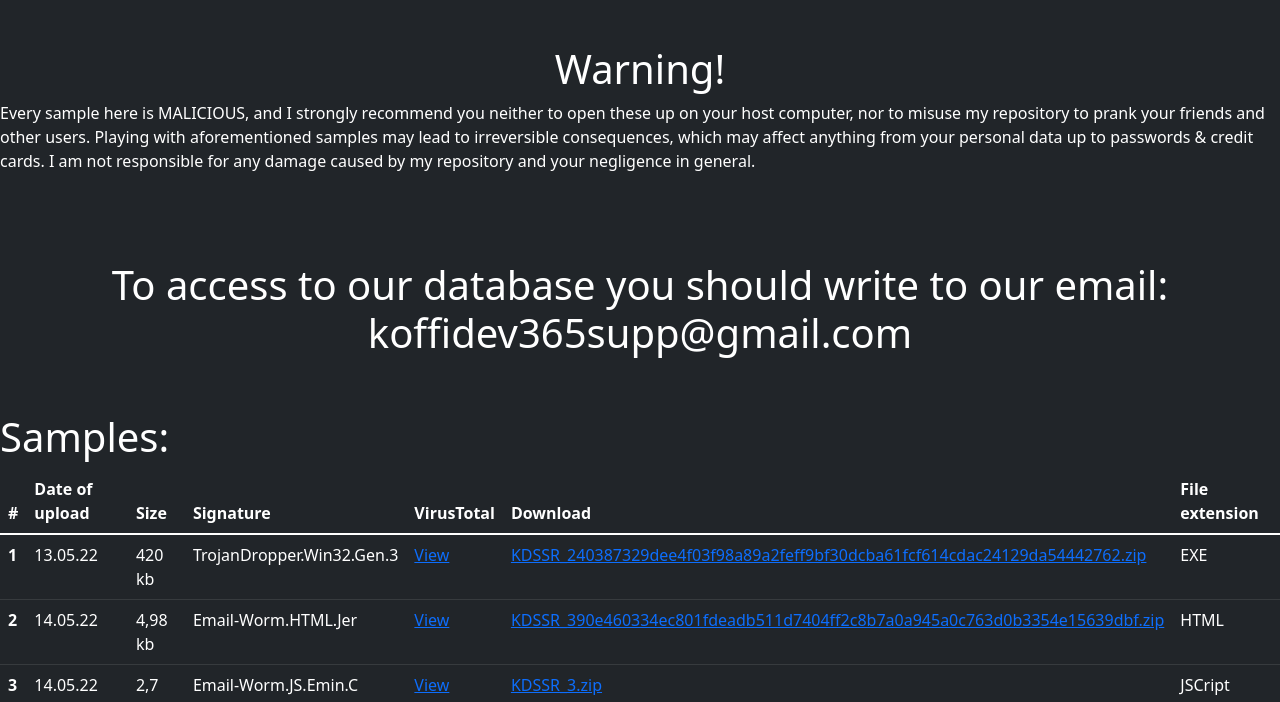
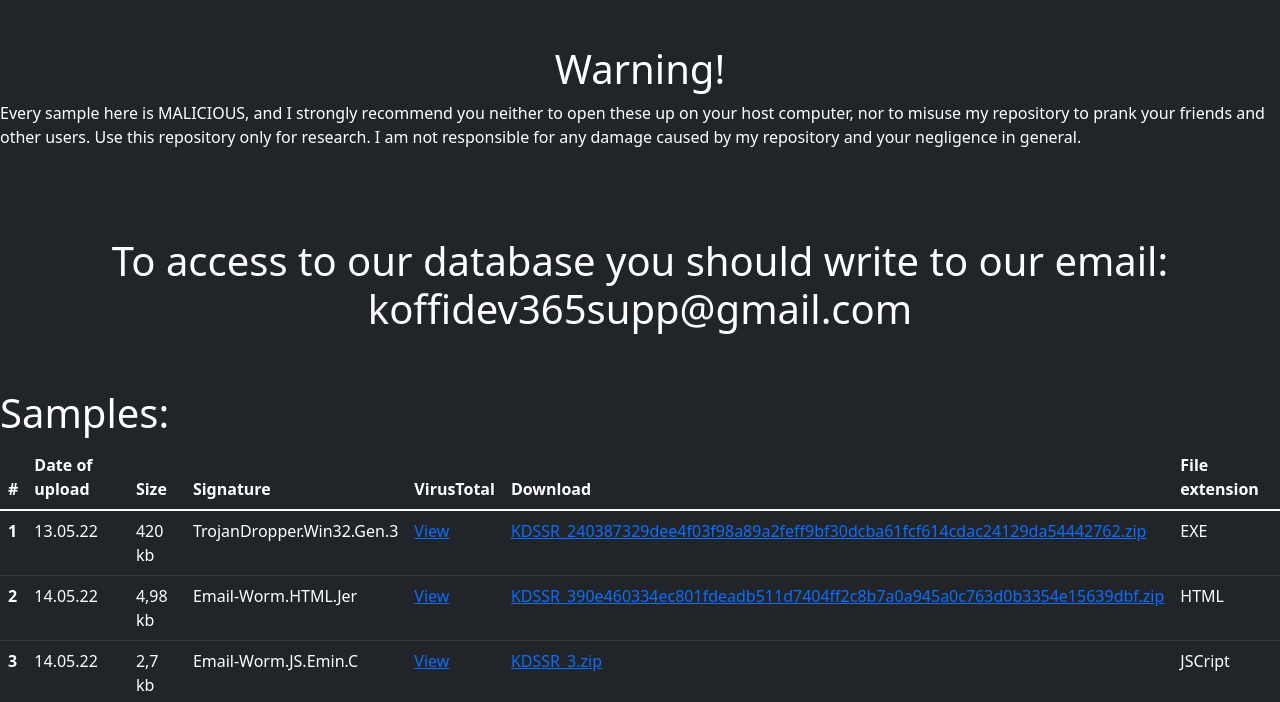
Before and after one commit to KDSS-Research/KDSS-Research.github.io, a plain HTML site: page index.html in a window 1280 px wide. Shown: the part 57-759 px from the top of the page. Drawn offline with nearby package versions, Linux system fonts and the light colour scheme.

Commit message:
Update index.html

```diff
--- a/index.html
+++ b/index.html
@@ -13,7 +13,7 @@
 	<br>
 	<br>
 	<center><h1>Warning!</h1></center>
-    <p>Every sample here is MALICIOUS, and I strongly recommend you neither to open these up on your host computer, nor to misuse my repository to prank your friends and other users. Playing with aforementioned samples may lead to irreversible consequences, which may affect anything from your personal data up to passwords & credit cards.
+    <p>Every sample here is MALICIOUS, and I strongly recommend you neither to open these up on your host computer, nor to misuse my repository to prank your friends and other users. Use this repository only for research.
 	I am not responsible for any damage caused by my repository and your negligence in general.</p>
     <br>
 
```
